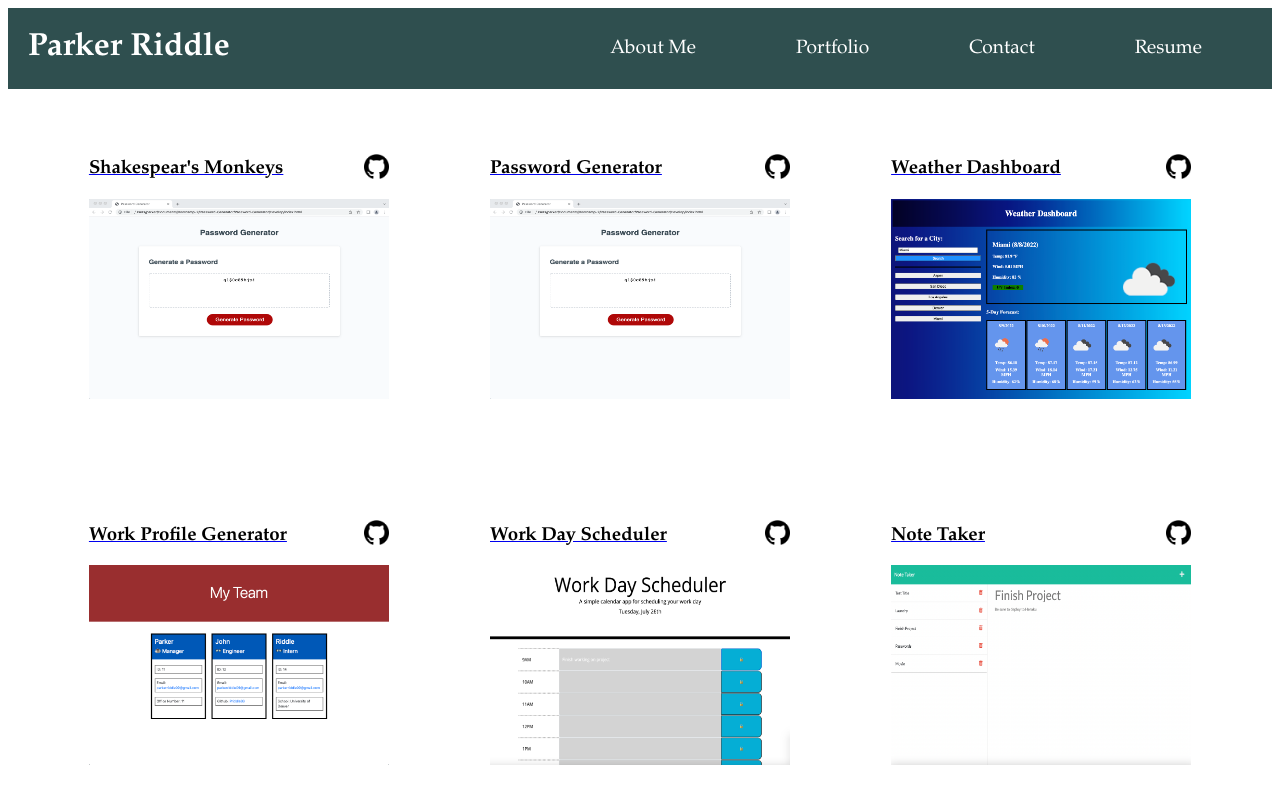
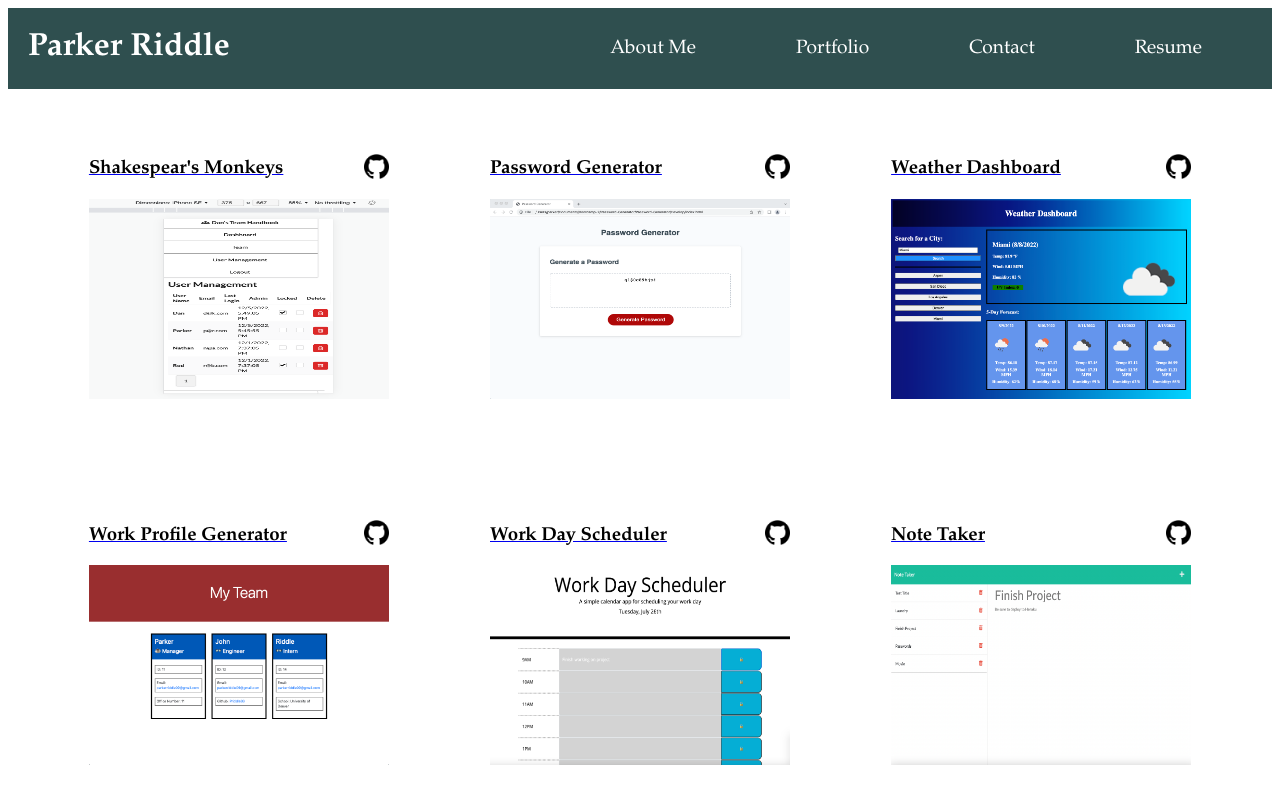
Before and after one commit to Priddle88/Portfolio-Using-React, a React (Create React App) app: page / in a window 1280 px wide. Both pictures are taken after a click on the item "Portfolio". Shown: the top 800 px of the page. Built offline with nearby package versions, Linux system fonts and the light colour scheme.

Commit message:
Added service worker

```diff
--- a/src/components/Portfolio.js
+++ b/src/components/Portfolio.js
@@ -5,6 +5,7 @@ import workProfImage from "../images/Work-Profile-Screenshot copy.png";
 import schedulerImage from "../images/screenshot-scheduler.png";
 import noteImage from "../images/screenshot-note-taker.png";
 import quizImage from "../images/screenshot-quiz.png";
+import monkeyImage from "../images/monkeys-pic.png";
 import pjTwo from "../images/screenshot-project-2.png";
 import githubLogo from "../images/github-logo.png";
 
@@ -14,16 +15,16 @@ function Portfolio() {
     return (
         <section>
             <div className="folio">
-            <div className="lilBlock">
+                <div className="lilBlock">
                     <div className="portTitle">
-                        <a href="https://priddle88.github.io/Password-Generator/" >
+                        <a href="https://dpk5e7-team-handbook.herokuapp.com/" >
                             <h3>Shakespear's Monkeys</h3>
                         </a>
-                        <a href="https://github.com/Priddle88/Password-Generator"><img alt="" className="littleLogo" src={githubLogo} /></a>
+                        <a href="https://dpk5e7-team-handbook.herokuapp.com/"><img alt="" className="littleLogo" src={githubLogo} /></a>
                     </div>
-                    <a href="https://priddle88.github.io/Password-Generator/" >
+                    <a href="https://dpk5e7-team-handbook.herokuapp.com/" >
                         <img alt="" className="smApp"
-                            src={passwordImage} /></a>
+                            src={monkeyImage} /></a>
                 </div>
                 <div className="lilBlock">
                     <div className="portTitle">
```
Also changed, not shown: src/images/monkeys-pic.png (added), 1 other file (tests, documents, lock files or other folders).
